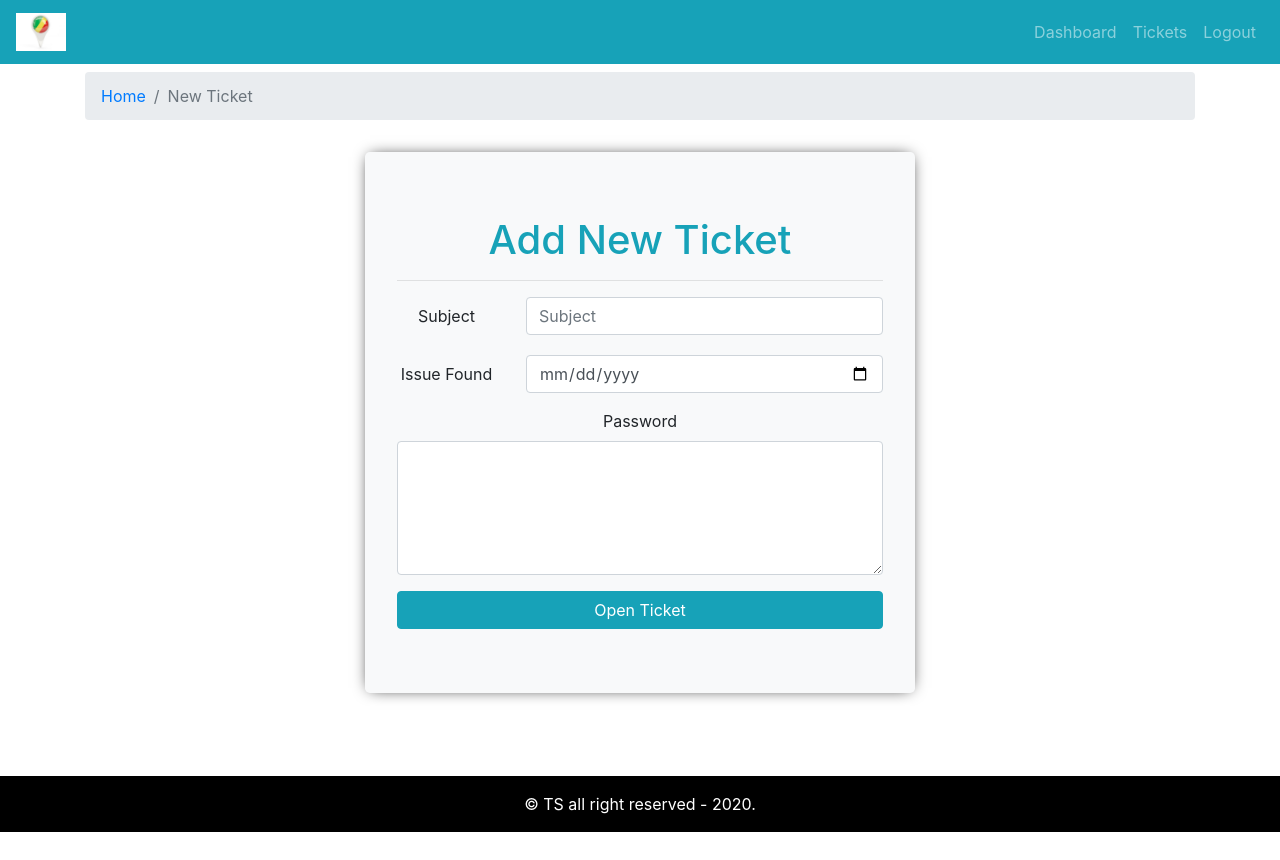
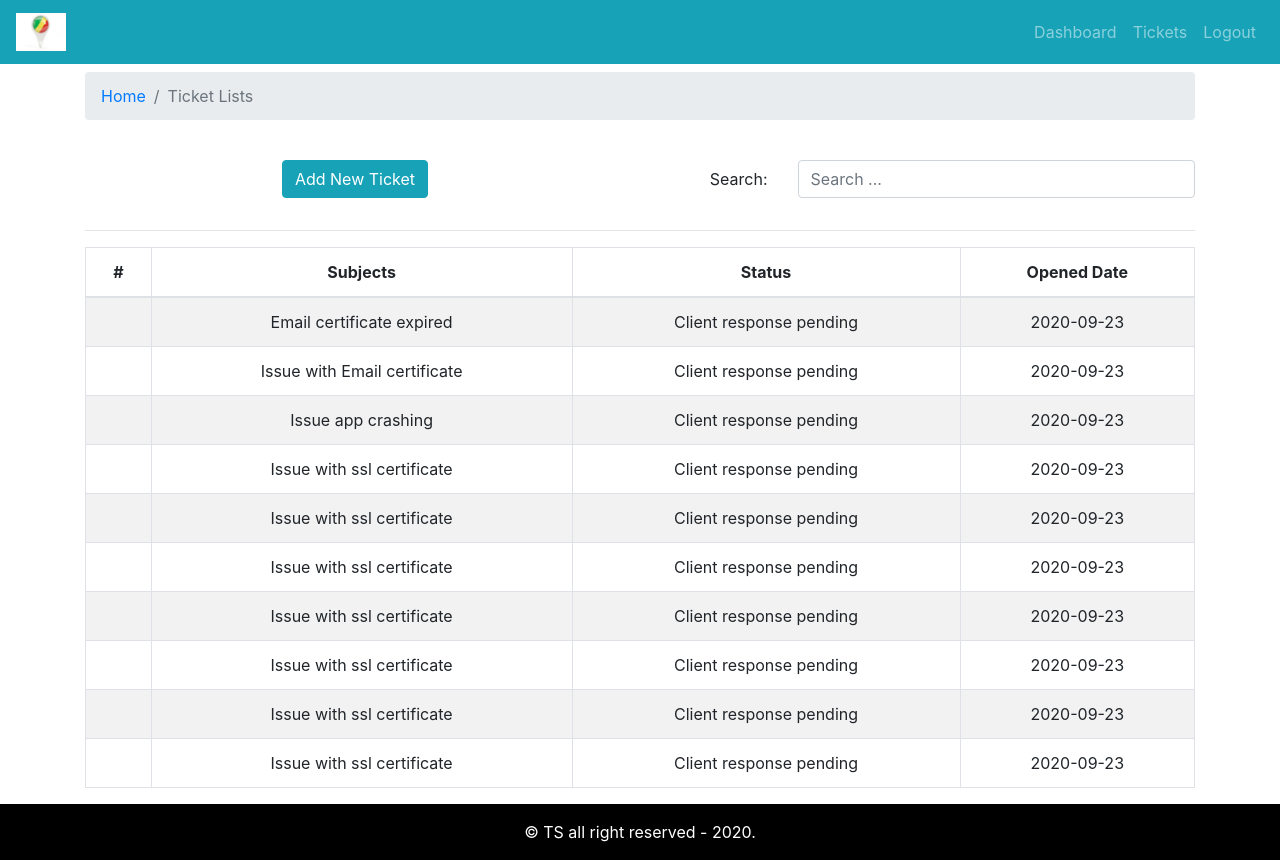
Before and after one commit to Ekamba/Ticket-system-frontend, a React (Create React App) app: page / in a window 1280 px wide. Before the commit the page ends 832 px from the top, so only its background shows below. Built offline with nearby package versions, Linux system fonts and the light colour scheme.

Commit message:
finish ticketListPage and SearchForm components

```diff
--- a/src/App.js
+++ b/src/App.js
@@ -4,14 +4,16 @@
 import { Dashboard } from "./pages/dashboard/DashboardPage";
 import Entry from "./pages/entry/Entry";
 import { AddTicket } from "./pages/new-ticket/AddTicket.page";
+import { TicketLists } from "./pages/ticket-list/TicketLists.page";
 
 function App() {
   return (
     <div className="app">
       {/* <Entry /> */}
       <DefaultLayout>
-        <AddTicket />
+        {/* <AddTicket /> */}
         {/* <Dashboard /> */}
+        <TicketLists />
       </DefaultLayout>
     </div>
   );
--- /dev/null
+++ b/src/components/search-form/SearchForm.comp.js
@@ -0,0 +1,40 @@
+import React from "react";
+// import { useDispatch } from "react-redux";
+// import { filterSearchTicket } from "../../pages/ticket-list/ticketsAction";
+import PropTypes from "prop-types";
+import { Form, Row, Col } from "react-bootstrap";
+
+export const SearchForm = ({ handleOnChange, str }) => {
+  console.log(str);
+  //   const dispatch = useDispatch();
+
+  //   const handleOnChange = (e) => {
+  //     const { value } = e.target;
+
+  // dispatch(filterSearchTicket(value));
+  //   };
+
+  return (
+    <div>
+      <Form>
+        <Form.Group as={Row}>
+          <Form.Label column sm="3">
+            Search:
+          </Form.Label>
+          <Col sm="9">
+            <Form.Control
+              name="searchStr"
+              onChange={handleOnChange}
+              placeholder="Search ..."
+            />
+          </Col>
+        </Form.Group>
+      </Form>
+    </div>
+  );
+};
+
+SearchForm.propTypes = {
+  handleOnChange: PropTypes.func.isRequired,
+  str: PropTypes.string.isRequired,
+};
--- a/src/components/ticket-table/TicketTable.js
+++ b/src/components/ticket-table/TicketTable.js
@@ -1,5 +1,6 @@
 import React from "react";
 // import { useSelector } from "react-redux";
+import PropTypes from "prop-types";
 
 import { Table } from "react-bootstrap";
 
@@ -49,3 +50,7 @@
     </Table>
   );
 };
+
+TicketTable.propTypes = {
+  tickets: PropTypes.array.isRequired,
+};
--- /dev/null
+++ b/src/pages/ticket-list/TicketLists.page.js
@@ -0,0 +1,64 @@
+import React, { useState, useEffect } from "react";
+// import { useDispatch } from "react-redux";
+// import { fetchAllTickets } from "./ticketsAction";
+
+import { Container, Row, Col, Button } from "react-bootstrap";
+import { PageBreadcrumb } from "../../components/breadcrumb/Breadcrumb.comp";
+import { SearchForm } from "../../components/search-form/SearchForm.comp";
+import { TicketTable } from "../../components/ticket-table/TicketTable";
+import tickets from "../../assets/data/dummy-tickets.json";
+
+// import { Link } from "react-router-dom";
+
+export const TicketLists = () => {
+  const [str, setStr] = useState("");
+  const [displayTicket, setDisplayTicket] = useState(tickets);
+
+  useEffect(() => {}, [str, displayTicket]);
+
+  //   const dispatch = useDispatch();
+
+  //   useEffect(() => {
+  //     dispatch(fetchAllTickets());
+  //   }, [dispatch]);
+
+  const handleOnChange = (e) => {
+    const { value } = e.target;
+    console.log(value);
+    setStr(value);
+    searchTickets(value);
+  };
+
+  const searchTickets = (string) => {
+    const displayTickets = tickets.filter((row) =>
+      row.subject.toLocaleLowerCase().includes(string.toLocaleLowerCase())
+    );
+    setDisplayTicket(displayTickets);
+  };
+
+  return (
+    <Container>
+      <Row>
+        <Col>
+          <PageBreadcrumb page="Ticket Lists" />
+        </Col>
+      </Row>
+      <Row className="mt-4">
+        <Col>
+          {/* <Link to="/add-ticket"> */}
+          <Button variant="info">Add New Ticket</Button>
+          {/* </Link> */}
+        </Col>
+        <Col className="text-right">
+          <SearchForm handleOnChange={handleOnChange} str={str} />
+        </Col>
+      </Row>
+      <hr />
+      <Row>
+        <Col>
+          <TicketTable tickets={displayTicket} />
+        </Col>
+      </Row>
+    </Container>
+  );
+};
```
